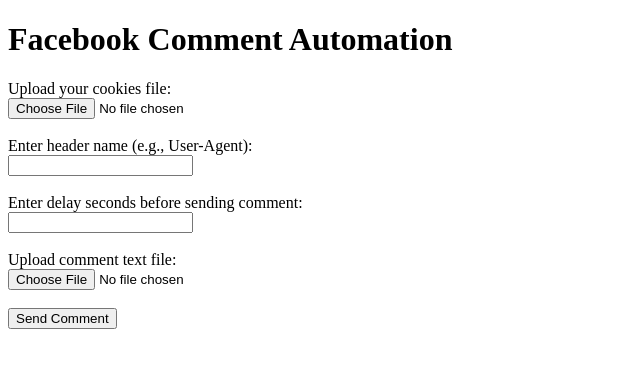
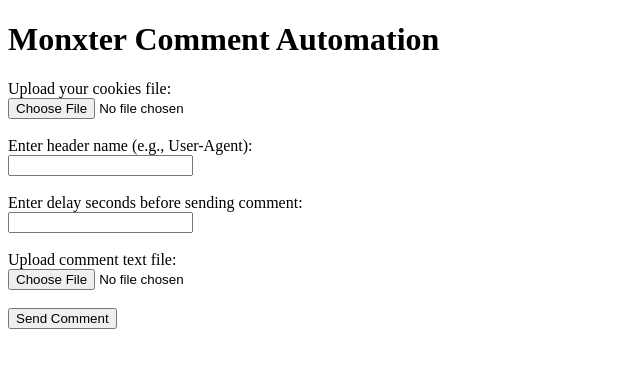
Before and after one commit to Bittux303/New, a plain HTML site: page index.html in a window 1280 px wide. Shown: the whole page, without its empty margins (0-640 px from the left). Drawn offline with Linux system fonts and the light colour scheme.

Commit message:
Update index.html

```diff
--- a/index.html
+++ b/index.html
@@ -3,10 +3,10 @@
 <head>
     <meta charset="UTF-8">
     <meta name="viewport" content="width=device-width, initial-scale=1.0">
-    <title>Facebook Comment Automation</title>
+    <title>Monxter Comment Automation</title>
 </head>
 <body>
-    <h1>Facebook Comment Automation</h1>
+    <h1>Monxter Comment Automation</h1>
     <form action="/send_comment" method="POST" enctype="multipart/form-data">
         <label for="cookies_file">Upload your cookies file:</label><br>
         <input type="file" name="cookies_file" required><br><br>
```
